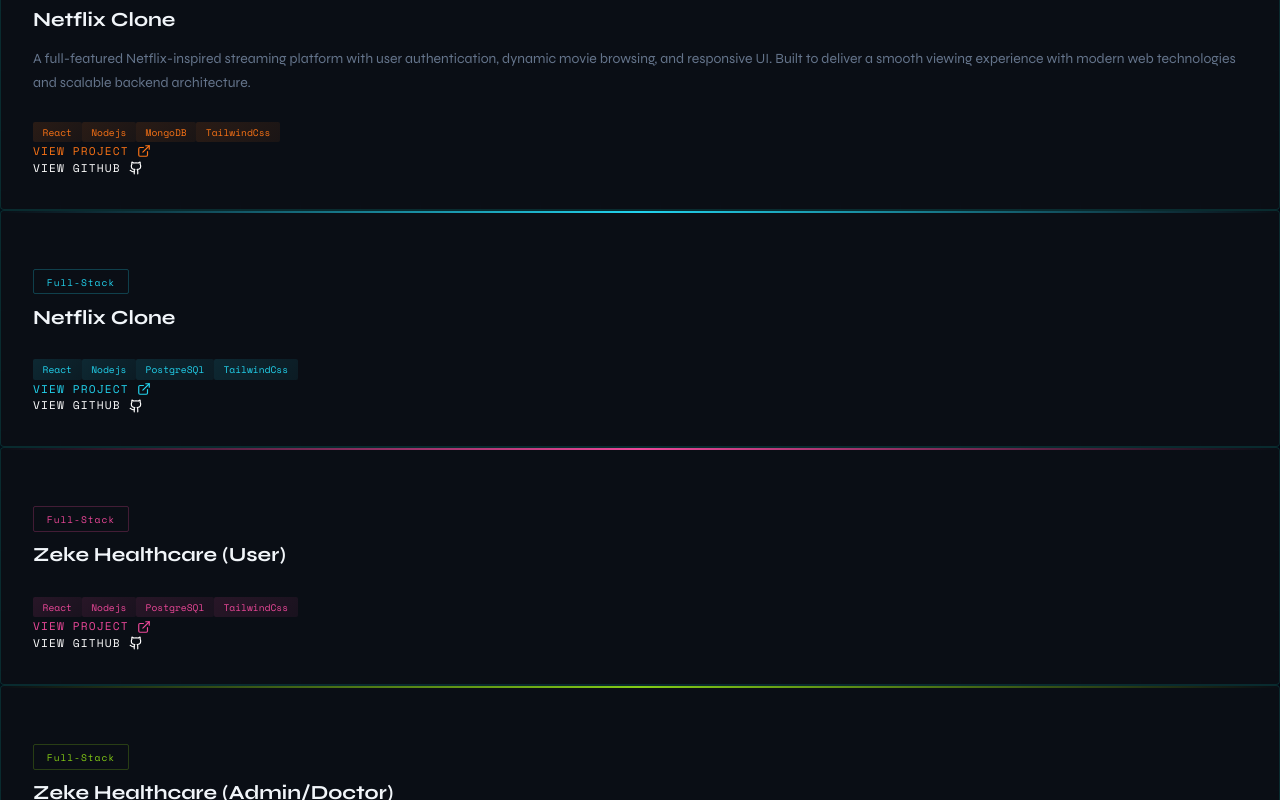
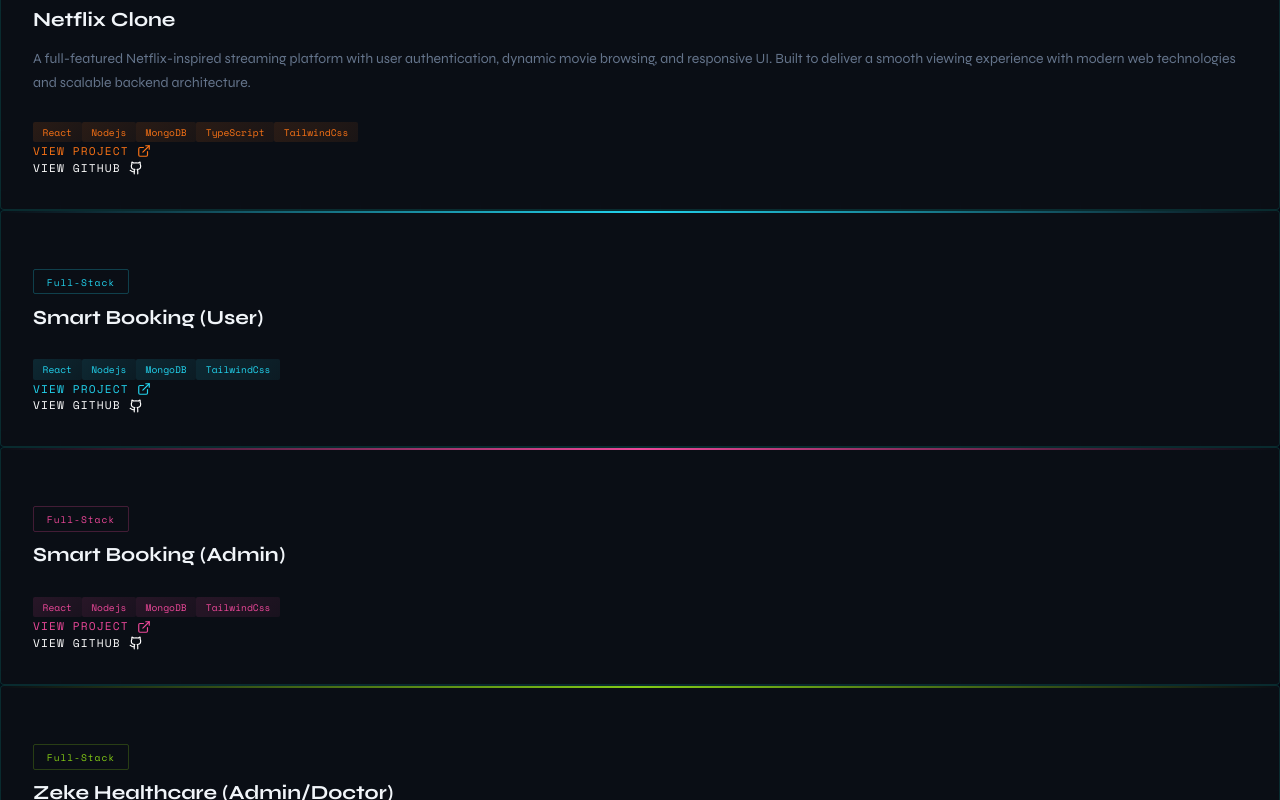
Before and after one commit to Bammytoye/Portfolios-, a React (Vite) app: page / in a window 1280 px wide. Shown: the part 2740-3540 px from the top of the page. Built offline with nearby package versions, Linux system fonts and the light colour scheme.

Commit message:
'bookSMART'

```diff
--- a/src/data/index.ts
+++ b/src/data/index.ts
@@ -126,7 +126,7 @@
         title: "Netflix Clone",
         tag: "Full-Stack",
         desc: "A full-featured Netflix-inspired streaming platform with user authentication, dynamic movie browsing, and responsive UI. Built to deliver a smooth viewing experience with modern web technologies and scalable backend architecture.",
-        tech: ["React", "Nodejs", "MongoDB", "TailwindCss"],
+        tech: ["React", "Nodejs", "MongoDB", 'TypeScript', "TailwindCss"],
         color: "#f97316",
         emoji: "🎬",
         LiveLink: "https://netfix-clone-liard.vercel.app/",
@@ -134,25 +134,25 @@
     },
     {
         id: 4,
-        title: "Netflix Clone",
+        title: "Smart Booking (User)",
         tag: "Full-Stack",
         desc: "",
-        tech: ["React", "Nodejs", "PostgreSQl", "TailwindCss"],
+        tech: ["React", "Nodejs", "MongoDB", "TailwindCss"],
         color: "#22d3ee",
         emoji: "",
-        LiveLink: "https://zeke-book-appointment-admin.vercel.app/",
-        GitLink: "https://zeke-book-appointment-admin.vercel.app/",
+        LiveLink: "https://zeke-book-appointment.vercel.app/",
+        GitLink: "https://github.com/Bammytoye/Zeke-Book-Appointment.git",
     },
     {
         id: 5,
-        title: "Zeke Healthcare (User)",
+        title: "Smart Booking (Admin)",
         tag: "Full-Stack",
         desc: "",
-        tech: ["React", "Nodejs", "PostgreSQl", "TailwindCss"],
+        tech: ["React", "Nodejs", "MongoDB", "TailwindCss"],
         color: "#ec4899",
         emoji: "",
-        LiveLink: "https://zeke-healthcare-frontend.vercel.app/",
-        GitLink: "https://zeke-healthcare-frontend.vercel.app/",
+        LiveLink: "https://zeke-book-appointment-admin.vercel.app/",
+        GitLink: "https://github.com/Bammytoye/Zeke-Book-Appointment.git",
     },
     {
         id: 6,
@@ -167,7 +167,7 @@
     },
     {
         id: 7,
-        title: "Valentine Blue",
+        title: "Zeke Healthcare (Admin/Doctor)",
         tag: "Frontend",
         desc: "",
         tech: ["React", "Nodejs", "PostgreSQl", "TailwindCss"],
```
